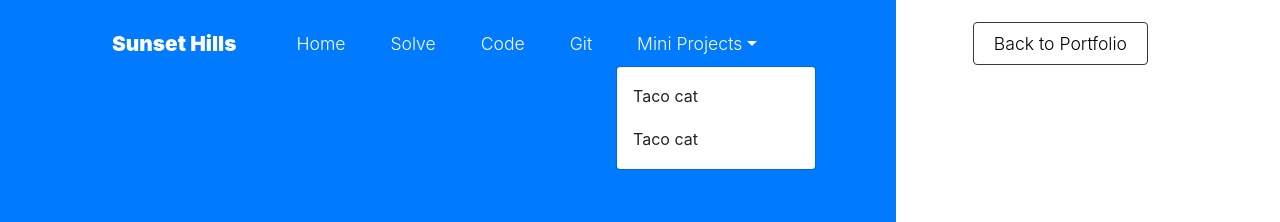
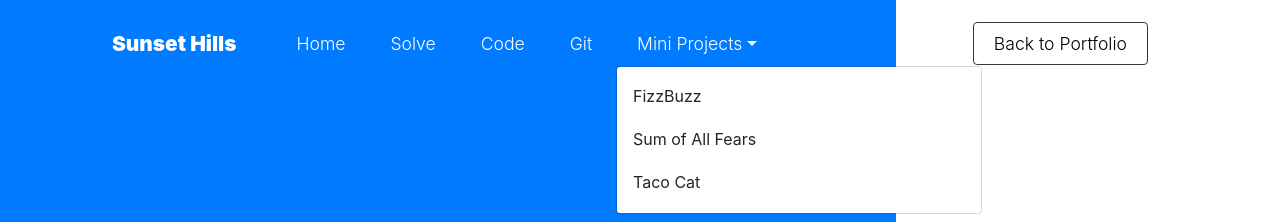
Before and after one commit to PeterBGuthrie/SunsetHills, a plain HTML site: page index.html in a window 1280 px wide. Both pictures are taken after a click on the link "Mini Projects". Shown: the top 222 px of the page. Drawn offline with nearby package versions, Linux system fonts and the light colour scheme; files that its build step writes are made by us from their sources; a web font is replaced by a local one.

Commit message:
Update index.html

```diff
--- a/index.html
+++ b/index.html
@@ -57,8 +57,9 @@
                                     <a class="dropdown-toggle nav-link" data-toggle="dropdown">Mini Projects</a>
                                     <div class="dropdown-menu bgColor">
                                         <div class="dropdown-content">
-                                            <a href="https://tacocatisheretohelp.netlify.app" class="dropdown-item nav-link">Taco cat</a>
-                                            <a href="https://tacocatisheretohelp.netlify.app" class="dropdown-item nav-link">Taco cat</a>
+                                            <a href="https://fizzbuzzpeterg.netlify.app/" class="dropdown-item nav-link">FizzBuzz</a>
+                                            <a href="https://sumofallfearspeterg.netlify.app/" class="dropdown-item nav-link">Sum of All Fears</a>
+                                            <a href="https://tacocatpeterg.netlify.app/index.html" class="dropdown-item nav-link">Taco Cat</a>
                                         </div>
                                     </div>
                                 </li>
```
